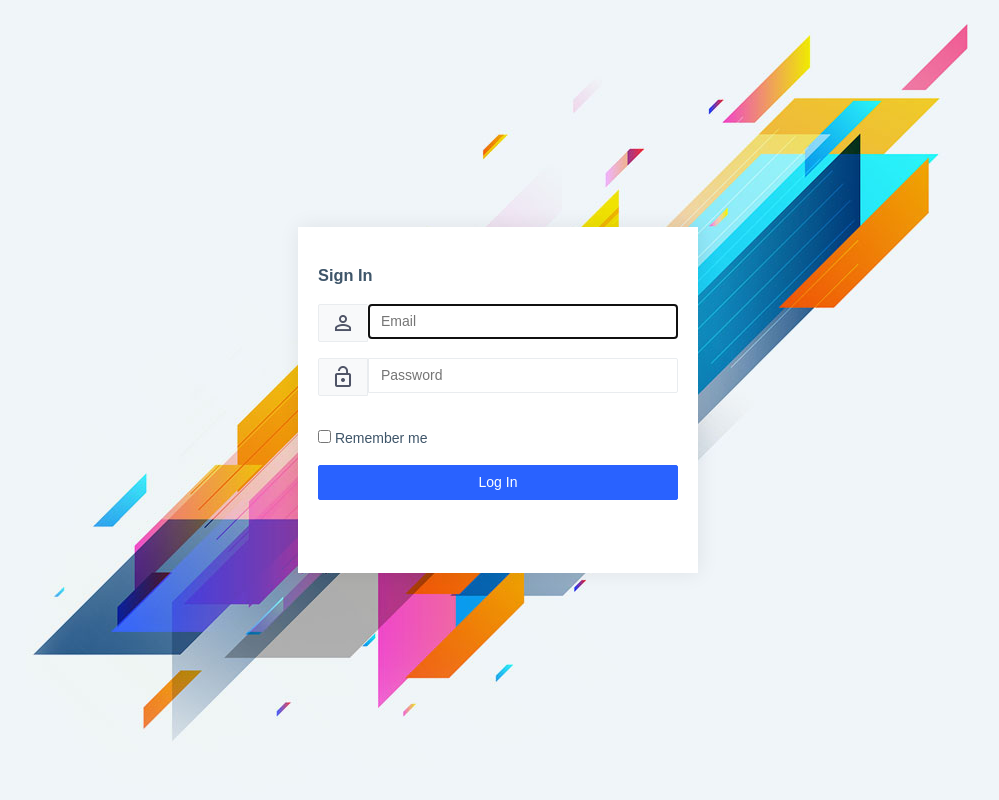
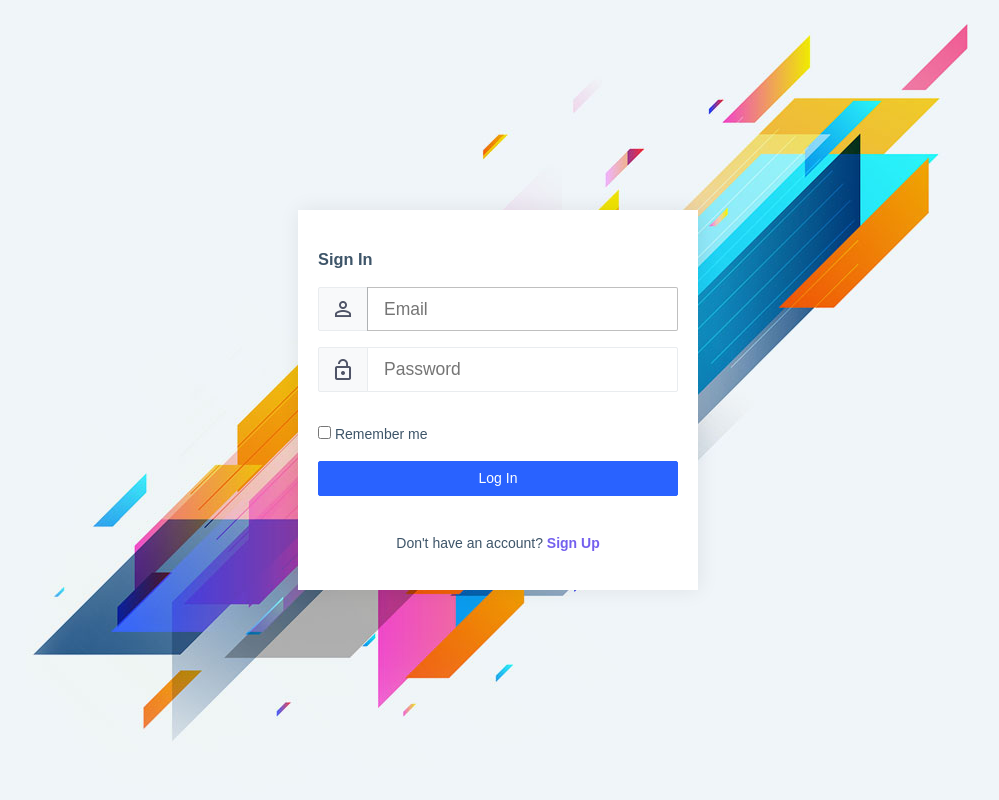
Before and after one commit to lukasfessl/orion, a Symfony app: template templates/security/login.html.twig in a window 1280 px wide. Shown: the whole page, without its empty margins (142-1141 px from the left). Run offline with Twig, Linux system fonts and the light colour scheme; the template is opened without the code that fills it, so the values that code supplies are empty; some libraries are stand-ins or nearby versions.

Commit message:
Fix css login page and registration page

```diff
--- a/public/css/style.css
+++ b/public/css/style.css
@@ -61,6 +61,11 @@ body {
 .input-group-append, .input-group-prepend {
     display: flex;
 }
+
+.input-group-prepend {
+    margin-right: -1px;
+}
+
 .input-group-append, .input-group-prepend {
     display: flex;
 }
@@ -74,13 +79,7 @@ body {
     width: 1%;
     margin-bottom: 0;
 }
-.form-control-lg {
-    height: calc(1.5em + 1rem + 2px);
-    padding: .5rem 1rem;
-    font-size: 1.09375rem;
-    line-height: 1.5;
-    border-radius: 2px;
-}
+
 .form-control {
     display: block;
     width: 100%;
@@ -95,6 +94,23 @@ body {
     border-radius: 2px;
     transition: border-color .15s ease-in-out,box-shadow .15s ease-in-out;
 }
+
+.form-control:focus {
+    color: #4F5467;
+    background-color: #fff;
+    border-color: rgba(0,0,0,.25);
+    outline: 0;
+    box-shadow: transparent;
+}
+
+.form-control-lg {
+    height: calc(1.5em + 1rem + 2px);
+    padding: .5rem 1rem;
+    font-size: 1.09375rem;
+    line-height: 1.5;
+    border-radius: 2px;
+}
+
 .btn, .btn-link, .custom-select, .dropdown-item, .form-control, .input-group-text {
     font-weight: 400;
 }
--- a/templates/security/login.html.twig
+++ b/templates/security/login.html.twig
@@ -17,13 +17,13 @@
                             <div class="input-group-prepend">
                                 <span class="input-group-text" id="basic-addon1"><i class="material-icons">person_outline</i></span>
                             </div>
-                            <input type="email" value="{{ last_username }}" name="email" id="inputEmail" class="form-control" placeholder="Email" autofocus>
+                            <input type="email" value="{{ last_username }}" name="email" id="inputEmail" class="form-control form-control-lg" placeholder="Email" autofocus>
                         </div>
                         <div class="input-group mb-3">
                             <div class="input-group-prepend">
                                 <span class="input-group-text" id="basic-addon2"><i class="material-icons">lock_open</i></span>
                             </div>
-                            <input type="password" name="password" id="inputPassword" class="form-control" placeholder="Password">
+                            <input type="password" name="password" id="inputPassword" class="form-control form-control-lg" placeholder="Password">
                             <input type="hidden" name="_csrf_token" value="{{ csrf_token('authenticate') }}" >
                         </div>
                        	<div class="form-group row">
@@ -56,10 +56,10 @@
                             </div>
                         </div>
                         <div class="form-group mb-0 mt-2">
-{#                             <div class="col-sm-12 text-center">#}
-{#                                 Don't have an account? <a href="authentication-register1.html" class="text-info ml-1"><b>Sign Up</b></a>#}
-{#                             </div>#}
-{#                         </div>#}
+                            <div class="col-sm-12 text-center">
+                                Don't have an account? <a href="{{ path('app_registration') }}" class="text-info ml-1"><b>Sign Up</b></a>
+                            </div>
+                        </div>
                     </form>
                 </div>
             </div>
```
Also changed, not shown: templates/security/registration.html.twig (+16 -8 lines).
